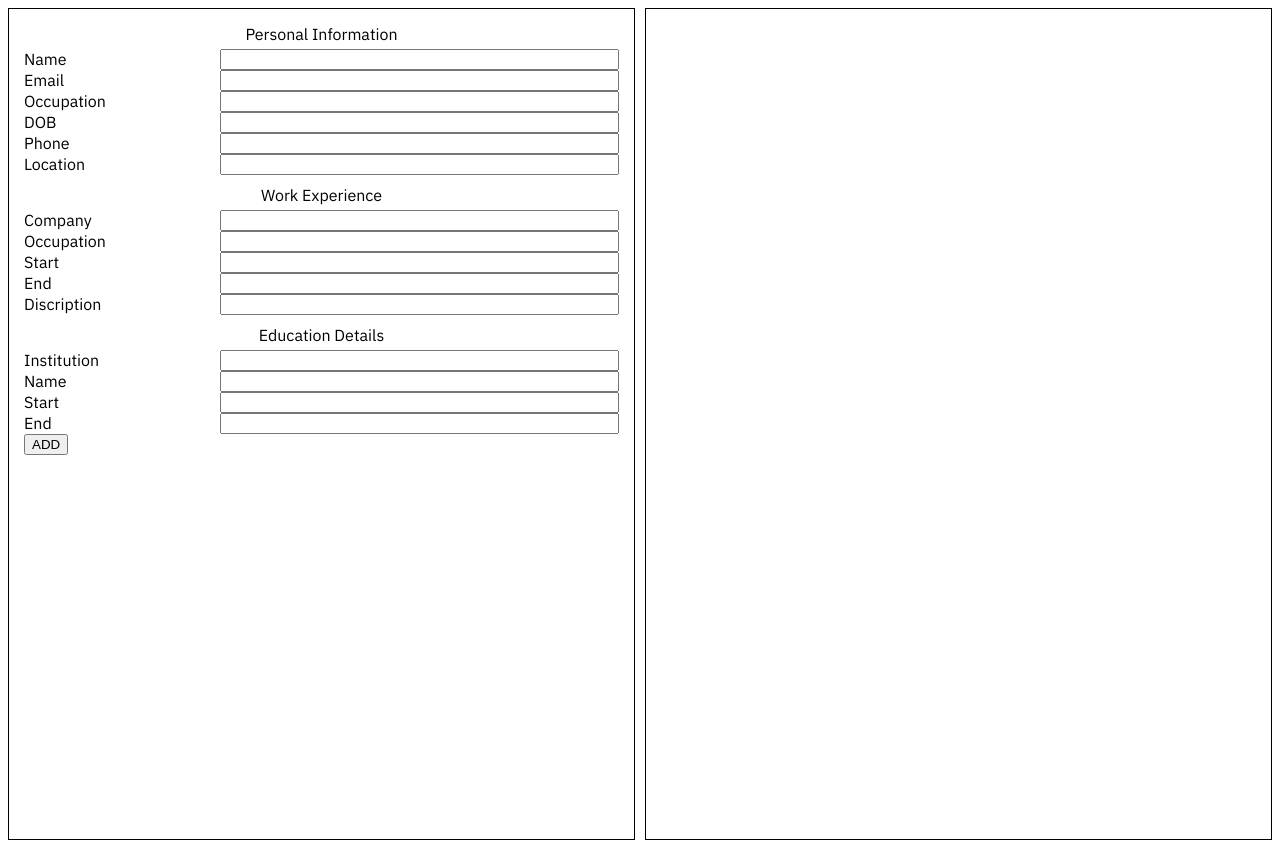
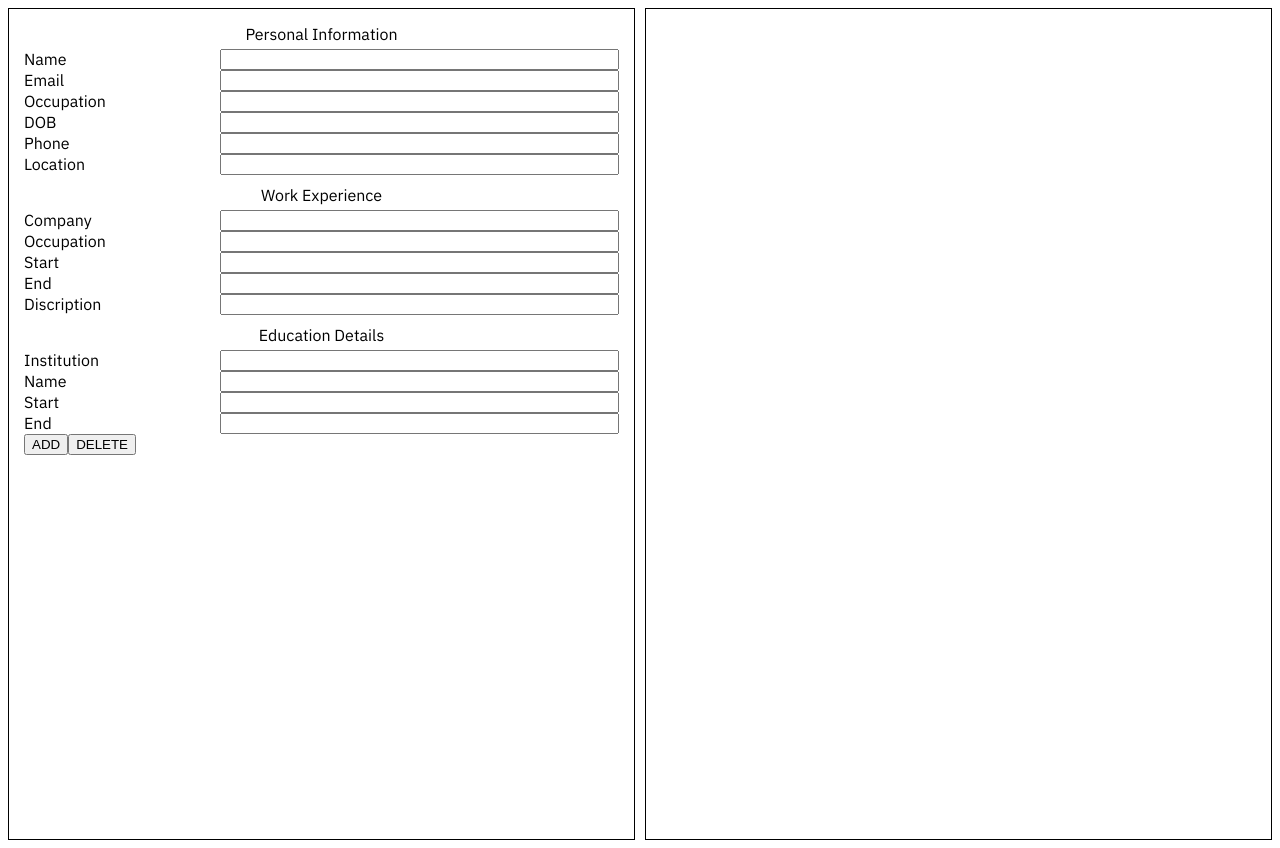
Before and after one commit to DaddyGasCoin/CV-Maker, a React (Create React App) app: page / in a window 1280 px wide. Built offline with nearby package versions, Linux system fonts and the light colour scheme.

Commit message:
Add delete button to remove eduction detail block from state and forms

```diff
--- a/src/App.js
+++ b/src/App.js
@@ -20,6 +20,7 @@ class App extends Component {
     this.handleChange = this.handleChange.bind(this);
     this.handle = this.handle.bind(this);
     this.addItem = this.addItem.bind(this)
+    this.deleteItem = this.deleteItem.bind(this)
   }
 
   addItem() {
@@ -27,6 +28,17 @@ class App extends Component {
     newState.education.push({ institution: '', name: '', start: '', end: '', id: uniqid() })
     this.setState(newState);
   }
+
+  deleteItem(event) {
+    const targetid = event.target.dataset.id
+    const newState = Object.assign({}, this.state);
+    const index = this.state.education.map(e => e.id).indexOf(targetid);
+    //delete based on index;from uniqeid
+    newState.education.splice(index, 1)
+    this.setState(newState);
+
+  }
+
   handleChange(event) {
     const target = event.target;
     const type = target.dataset.info
@@ -68,7 +80,7 @@ class App extends Component {
             {/* render each  object of education state array */}
             {this.state.education.map((detail) => {
               return <Education handler={this.handle} value={detail} add={this.addItem}
-                id={detail.id} key={detail.id} />
+                id={detail.id} key={detail.id} del={this.deleteItem} />
             })}
 
 
--- a/src/components/Education.js
+++ b/src/components/Education.js
@@ -10,6 +10,7 @@ const Education = (props) => {
             <InfoDetail main={props} name="start" group="education" />
             <InfoDetail main={props} name="end" group="education" />
             <button onClick={props.add}>ADD</button>
+            <button data-id={props.id} onClick={props.del}> DELETE</button>
         </div>
     )
 
```
